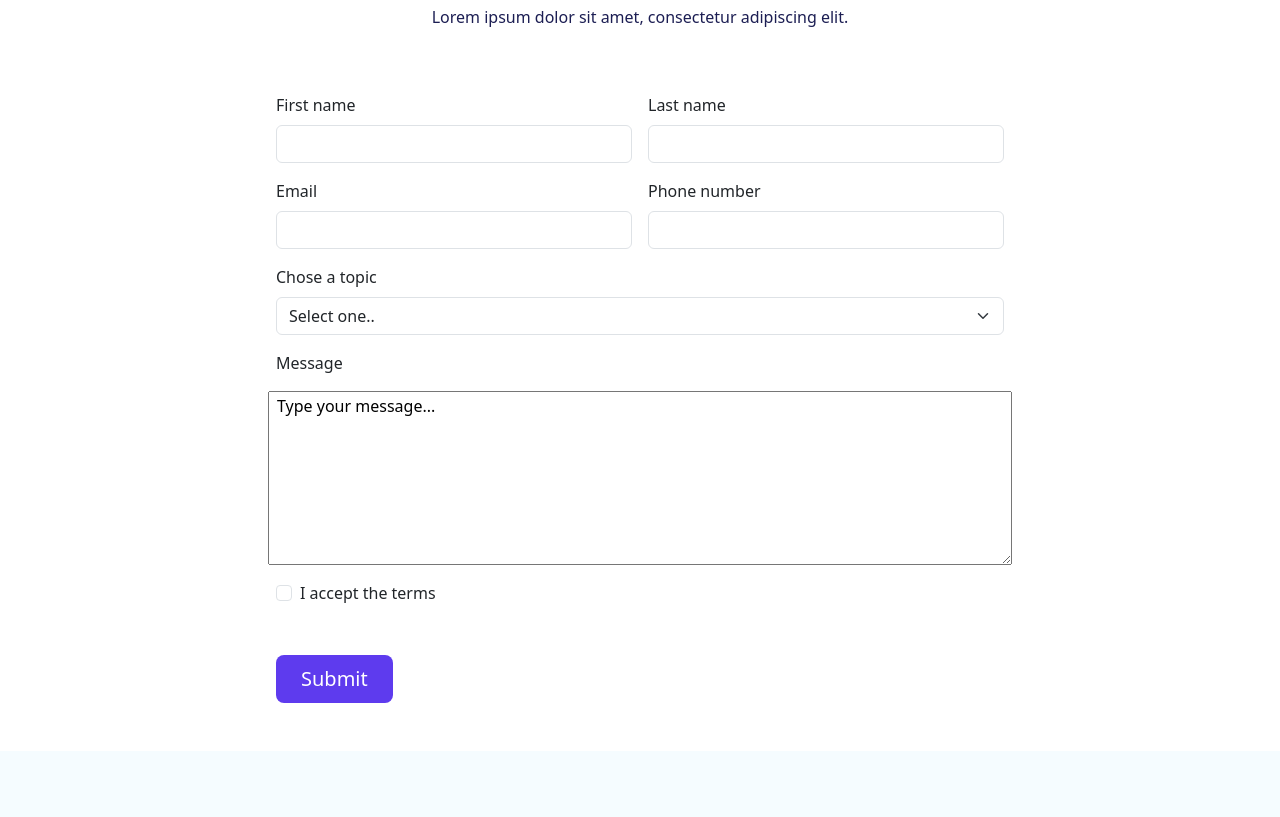
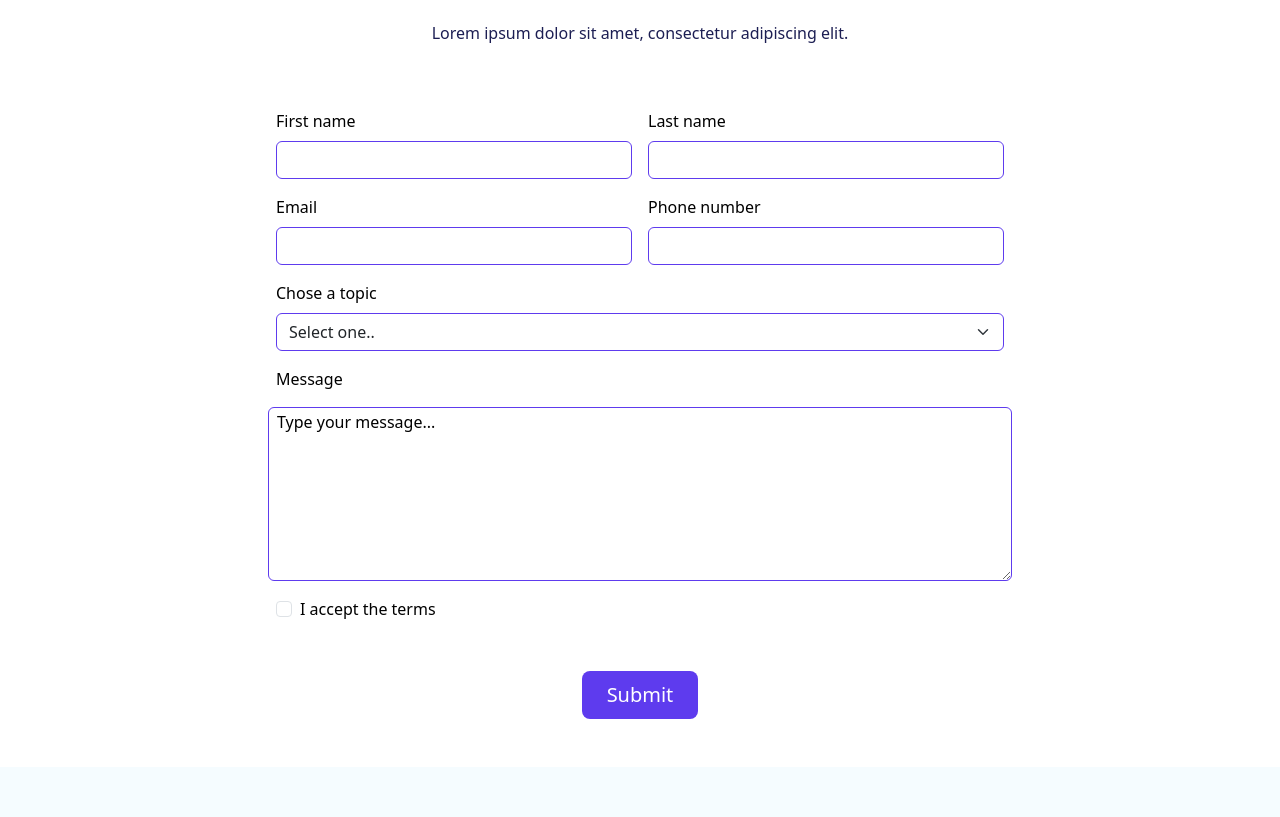
Before and after one commit to Daria1404/Portfolio-website, a plain HTML site: page index.html in a window 1280 px wide. Shown: the part 4007-4824 px from the top of the page. Drawn offline with Linux system fonts and the light colour scheme.

Commit message:
COMPLETE WEBSITE

```diff
--- a/index.html
+++ b/index.html
@@ -12,40 +12,7 @@
 
 <body>
   <!-- Navbar start -->
-  <!-- <nav class="navbar navbar-expand-lg bg-body-tertiary navshadow ms-5">
-    <div class="container-fluid d-flex ps-xl-5">
-      <a class="navbar-brand" href="#">
-        <img src="./images/Logo (2).png" alt="logo">
-      </a>
-      <button class="navbar-toggler" type="button" data-bs-toggle="collapse" data-bs-target="#navbarSupportedContent"
-        aria-controls="navbarSupportedContent" aria-expanded="false" aria-label="Toggle navigation">
-        <span class="navbar-toggler-icon"></span>
-      </button>
-      <div class="collapse navbar-collapse align-items-center justify-content-around ms-5 ps-5 gap-custom"
-        id="navbarSupportedContent">
-        <ul class="navbar-nav mb-2 mb-lg-0 gap-3 ms-5 links">
-          <li class="nav-item text-dark">
-            <a class="nav-link active" aria-current="page" href="#">Home</a>
-          </li>
-          <li class="nav-item text-dark">
-            <a class="nav-link" href="#">Portfolio</a>
-          </li>
-          <li class="nav-item text-dark">
-            <a class="nav-link" href="#">About us</a>
-          </li>
-          <li class="nav-item text-dark">
-            <a class="nav-link" href="#">Testimonials</a>
-          </li>
-        </ul>
 
-
-        <div class="align-items-center ms-4 ">
-          <button class="btn  outline rounded-1 " type="submit">Contact Me</button>
-        </div>
-
-      </div>
-    </div>
-  </nav> -->
     <nav class="navbar navbar-expand-lg bg-white navshadow">
   <div class="container-fluid ps-5 ">
     <a class="navbar-brand" href="#">
@@ -313,8 +280,8 @@
   <div class="container py-5">
     <main>
       <div class="py-5 text-center">
-        <h6 class="fw-bold">Get In Touch</h6>
-        <h1 class="fw-bold">Contact me</h1>
+        <h6 class="fw-bold mb-3">Get In Touch</h6>
+        <h1 class="fw-bold mb-3">Contact me</h1>
         <p class="lead fs-6 para-color">Lorem ipsum dolor sit amet, consectetur adipiscing elit.
         </p>
       </div>
@@ -325,36 +292,36 @@
           <form class="needs-validation" novalidate="">
             <div class="row g-3">
               <div class="col-sm-6">
-                <label for="firstName" class="form-label">First name</label>
-                <input type="text" class="form-control" id="firstName" placeholder="" value="" required="">
+                <label for="firstName" class="form-label  name">First name</label>
+                <input type="text" class="form-control input-color" id="firstName" placeholder="" value="" required="">
                 <div class="invalid-feedback">
                   Valid first name is required.
                 </div>
               </div>
               <div class="col-sm-6">
-                <label for="lastName" class="form-label">Last name</label>
-                <input type="text" class="form-control" id="lastName" placeholder="" value="" required="">
+                <label for="lastName" class="form-label name">Last name</label>
+                <input type="text" class="form-control input-color" id="lastName" placeholder="" value="" required="">
                 <div class="invalid-feedback">
                   Valid last name is required.
                 </div>
               </div>
               <div class="col-sm-6 mt-xxl-4">
-                <label for="Email" class="form-label">Email</label>
-                <input type="text" class="form-control" id="firstName" placeholder="" value="" required="">
+                <label for="Email" class="form-label name">Email</label>
+                <input type="text" class="form-control input-color" id="firstName" placeholder="" value="" required="">
                 <div class="invalid-feedback">
                   Valid first name is required.
                 </div>
               </div>
               <div class="col-sm-6 mt-xxl-4">
-                <label for="Phone number" class="form-label">Phone number</label>
-                <input type="text" class="form-control" id="lastName" placeholder="" value="" required="">
+                <label for="Phone number" class="form-label name">Phone number</label>
+                <input type="text" class="form-control input-color" id="lastName" placeholder="" value="" required="">
                 <div class="invalid-feedback">
                   Valid last name is required.
                 </div>
               </div>
               <div class="col-12 mt-xxl-4">
-                <label for="inputState" class="form-label">Chose a topic</label>
-                <select id="inputState" class="form-select">
+                <label for="inputState" class="form-label name">Chose a topic</label>
+                <select id="inputState" class="form-select input-color">
                   <option selected>Select one..</option>
                   <option>Web development</option>
                   <option>Digital marketing</option>
@@ -363,19 +330,23 @@
               </div>
 
               <form>
-<label for="Message">Message</label>
-<textarea name="comments" cols="12" rows="7">Type your message...</textarea>
+          <label for="Message" class=" name">Message</label>
+         <textarea name="comments" cols="12" rows="7" class=" input-color rounded-2">Type your message...</textarea>
               </form>
+                <!-- <div>
+                  <label for="">Message</label>
+                  <input type="text" class="input-color"  row="7" placeholder="type your message...">
+                </div> -->
               <div class="col-12 mt-xxl-4">
                 <div class="form-check">
                   <input class="form-check-input" type="checkbox" id="gridCheck">
-                  <label class="form-check-label" for="gridCheck">
+                  <label class="form-check-label name" for="gridCheck">
                     I accept the terms
                   </label>
                 </div>
               </div>
             </div>
-            <div class=" mt-5">
+            <div class=" mt-5  align-items-center text-center">
               <button class=" btn contact-btn btn-lg px-4 py-2" type="submit">Submit</button>
             </div>
           </form>
--- a/style.css
+++ b/style.css
@@ -7,6 +7,9 @@
     background-color: #5E3BEE !important;
     color: white !important;
 
+}
+.input-color{
+    border:1px solid #5E3BEE !important;
 }
 .leftdiv h1 span{
     color:  #5E3BEE !important;
@@ -114,3 +117,7 @@
     width: 25px !important;
     height: 25px !important;
 }
+.name{
+    color: black !important;
+    font-weight: 500 !important;
+}
```
